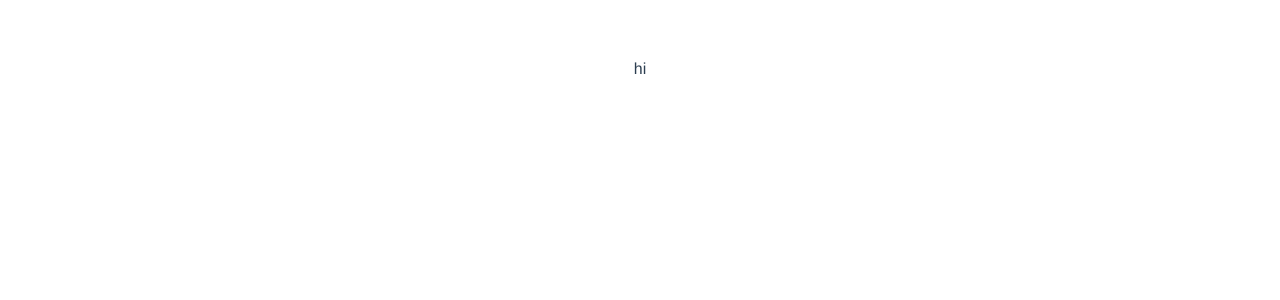
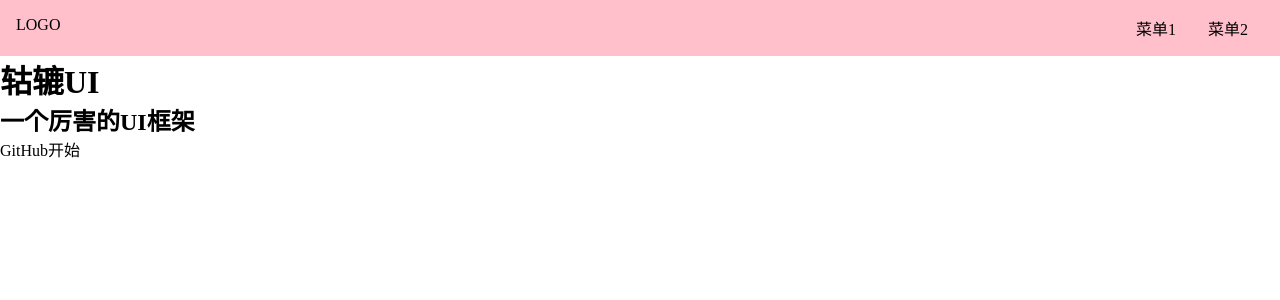
Before and after one commit to alicifes/gulu-ui, a Vue app: page / in a window 1280 px wide. Shown: the top 300 px of the page. Built offline with nearby package versions, Linux system fonts and the light colour scheme.

Commit message:
修改了一些基本样式

```diff
--- a/index.html
+++ b/index.html
@@ -8,6 +8,6 @@
 </head>
 <body>
   <div id="app"></div>
-  <script type="module" src="/src/main.js"></script>
+  <script type="module" src="/src/main.ts"></script>
 </body>
 </html>
--- a/src/App.vue
+++ b/src/App.vue
@@ -1,14 +1,9 @@
 <template>
-  <div>hi</div>
+  <router-view />
 </template>
 
 <script>
-import HelloWorld from './components/HelloWorld.vue'
-
 export default {
   name: 'App',
-  components: {
-    HelloWorld
-  }
 }
 </script>
--- a/src/components/HelloWorld.vue
+++ /dev/null
@@ -1,19 +0,0 @@
-<template>
-  <h1>{{ msg }}</h1>
-  <button @click="count++">count is: {{ count }}</button>
-  <p>Edit <code>components/HelloWorld.vue</code> to test hot module replacement.</p>
-</template>
-
-<script>
-export default {
-  name: 'HelloWorld',
-  props: {
-    msg: String
-  },
-  data() {
-    return {
-      count: 0
-    }
-  }
-}
-</script>
--- a/src/index.css
+++ /dev/null
@@ -1,8 +0,0 @@
-#app {
-  font-family: Avenir, Helvetica, Arial, sans-serif;
-  -webkit-font-smoothing: antialiased;
-  -moz-osx-font-smoothing: grayscale;
-  text-align: center;
-  color: #2c3e50;
-  margin-top: 60px;
-}
--- /dev/null
+++ b/src/index.scss
@@ -0,0 +1,15 @@
+*{
+  margin:0;
+  padding: 0;
+  box-sizing: border-box;
+}
+ul,li{
+ list-style: none;
+}
+a {
+  text-decoration: none;
+  color: inherit;
+  &:hover {
+    border-bottom: 1px solid;
+  }
+}
--- a/src/main.js
+++ /dev/null
@@ -1,5 +0,0 @@
-import { createApp } from 'vue'
-import App from './App.vue'
-import './index.css'
-
-createApp(App).mount('#app')
--- /dev/null
+++ b/src/main.ts
@@ -0,0 +1,19 @@
+import { createApp } from 'vue'
+import App from './App.vue'
+import './index.scss'
+import {createWebHashHistory,createRouter} from 'vue-router'
+import Home from './views/Home.vue'
+import Doc from './views/Doc.vue'
+
+const history = createWebHashHistory();
+const router = createRouter({
+  history,
+  routes:[
+    {path:'/',component:Home},
+    {path:'/doc',component:Doc}
+  ]
+});
+
+const app = createApp(App);
+app.use(router);
+app.mount('#app');
--- /dev/null
+++ b/src/shims-vue.d.ts
@@ -0,0 +1,5 @@
+declare module '*.vue'{
+  import {ComponentOptions} from 'vue';
+  const componentOptions:ComponentOptions
+  export default componentOptions
+}
--- /dev/null
+++ b/src/views/Doc.vue
@@ -0,0 +1,22 @@
+<template>
+  <div>
+    <div class="topnav">
+      <div class="logo"></div>
+      <div class="menu"></div>
+    </div>
+    <div class="content">
+     <aside>边栏</aside>
+      <main>主内容</main>
+    </div>
+  </div>
+</template>
+
+<script>
+export default {
+  name: "Doc"
+}
+</script>
+
+<style scoped>
+
+</style>
--- /dev/null
+++ b/src/views/Home.vue
@@ -0,0 +1,45 @@
+<template>
+  <div>
+    <div class="topnav">
+     <div class="logo">LOGO</div>
+        <ul class="menu">
+          <li>菜单1</li>
+          <li>菜单2</li>
+        </ul>
+    </div>
+    <div class="banner">
+      <h1>轱辘UI</h1>
+      <h2>一个厉害的UI框架</h2>
+      <p class="actions">
+        <a>GitHub</a>
+        <a>开始</a>
+      </p>
+    </div>
+  </div>
+</template>
+
+<script>
+export default {
+  name: "Home"
+}
+</script>
+
+<style lang="scss" scoped>
+.topnav {
+  background: pink;
+  display: flex;
+  padding: 16px;
+  > .logo {
+    max-width: 6em;
+    margin-right: auto;
+  }
+  > .menu {
+    display: flex;
+    white-space: nowrap;
+    flex-wrap: nowrap;
+    > li {
+      margin: 0 1em;
+    }
+  }
+}
+</style>
```
Also changed, not shown: package.json (+5 -3 lines), 1 other file (tests, documents, lock files or other folders).
